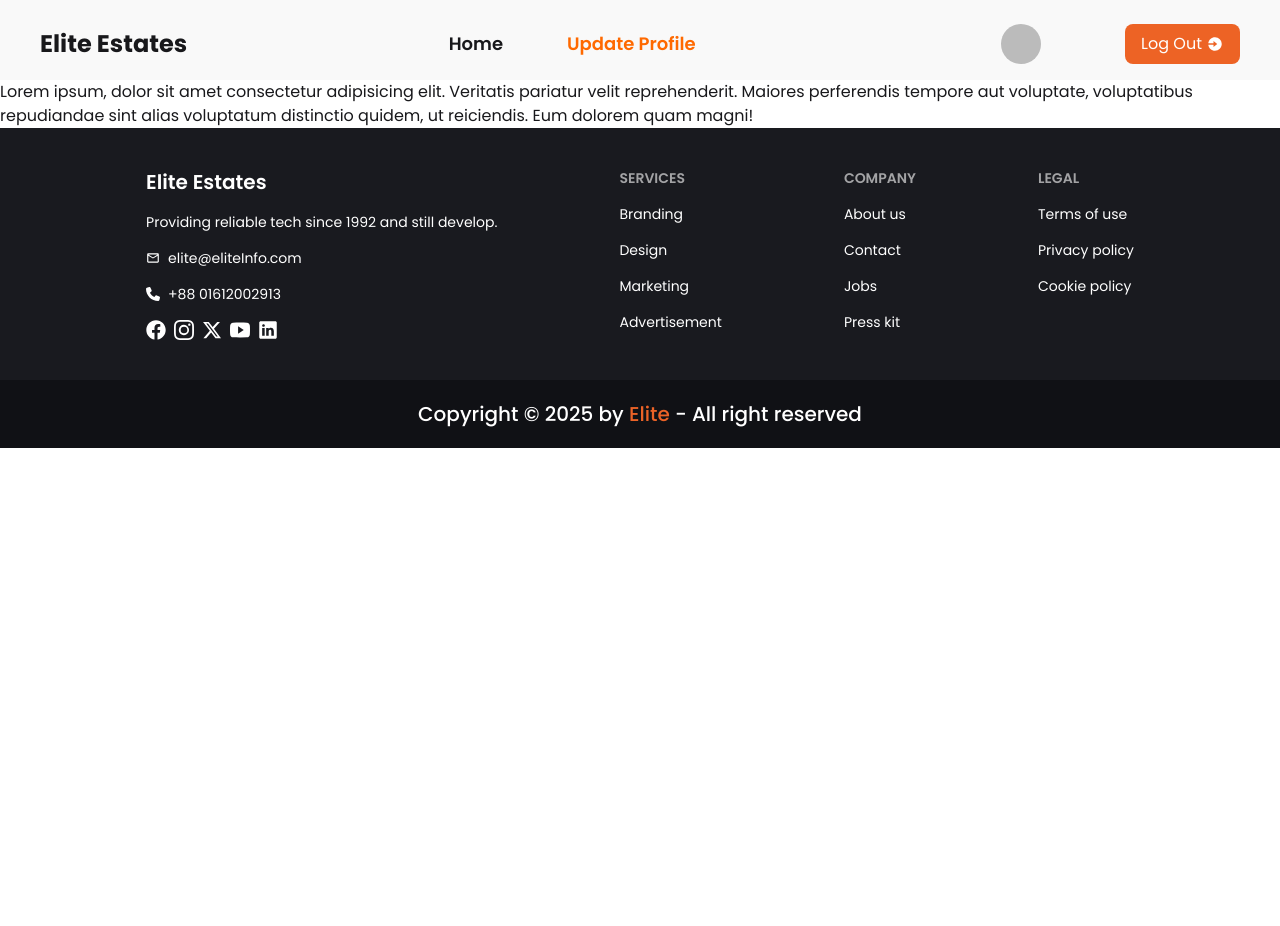
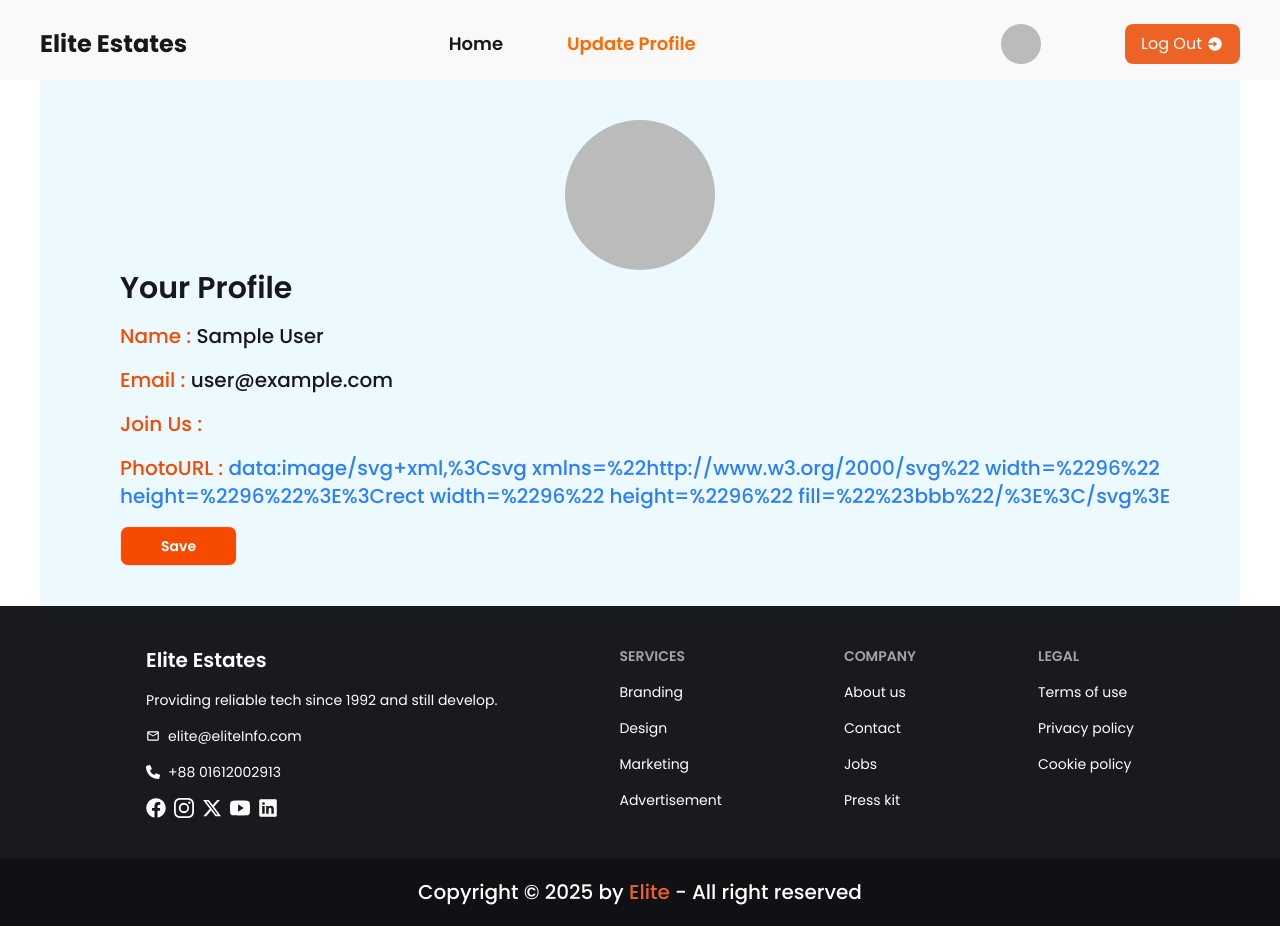
Before and after one commit to alshahrear/real-estate, a React (Vite) app: page /updateProfile in a window 1280 px wide. Before the commit the page ends 800 px from the top, so only its background shows below. Built offline with nearby package versions, Linux system fonts and the light colour scheme; no server answers; sample sign-in values are in the browser's storage.

Commit message:
update profile setup done

```diff
--- a/index.html
+++ b/index.html
@@ -4,7 +4,7 @@
     <meta charset="UTF-8" />
     <link rel="icon" type="image/svg+xml" href="/src/assets/febicon.png" />
     <meta name="viewport" content="width=device-width, initial-scale=1.0" />
-    <title>Vite + React</title>
+    <title>Real Estate | Home</title>
   </head>
   <body>
     <div id="root"></div>
--- a/src/Component/Google/GoogleLogin.jsx
+++ b/src/Component/Google/GoogleLogin.jsx
@@ -1,40 +1,41 @@
-
 import { FcGoogle } from "react-icons/fc";
 import { SiGithub } from "react-icons/si";
 import { auth } from "../firebase/firebase.config";
 import { GithubAuthProvider, GoogleAuthProvider, signInWithPopup } from "firebase/auth";
 import { useLocation, useNavigate } from "react-router-dom";
 
-
 const GoogleLogin = () => {
-
     const googleProvider = new GoogleAuthProvider();
     const githubProvider = new GithubAuthProvider();
 
     const location = useLocation();
-    const Navigate = useNavigate();
+    const navigate = useNavigate();
 
-    const handleGoogleLogin = () =>{
+    const handleGoogleLogin = () => {
         signInWithPopup(auth, googleProvider)
-    .then(result =>{
-        console.log(result.user);
-        Navigate(location?.state ? location.state : "/");
-    })
-    .catch(error =>{
-        console.error(error);
-    })
-    }
+            .then(result => {
+                console.log(result.user);
+                const redirectPath = location.state?.from?.pathname || "/";
+                console.log("Redirecting to:", redirectPath);
+                navigate(redirectPath);
+            })
+            .catch(error => {
+                console.error(error);
+            });
+    };
 
-    const handleGithubLogin = () =>{
+    const handleGithubLogin = () => {
         signInWithPopup(auth, githubProvider)
-    .then(result =>{
-        console.log(result.user);
-        Navigate(location?.state ? location.state : "/");
-    })
-    .catch(error =>{
-        console.error(error);
-    })
-    }
+            .then(result => {
+                console.log(result.user);
+                const redirectPath = location.state?.from?.pathname || "/";
+                console.log("Redirecting to:", redirectPath);
+                navigate(redirectPath);
+            })
+            .catch(error => {
+                console.error(error);
+            });
+    };
 
     return (
         <div className="flex justify-center">
@@ -44,10 +45,14 @@ const GoogleLogin = () => {
                     <span className="px-3 font-medium text-gray-600">Or</span>
                     <div className="flex-1 h-[1px] bg-gray-400"></div>
                 </div>
-                <button onClick={handleGoogleLogin} className="btn  px-[110px] rounded-2xl bg-white text-black"><span><FcGoogle></FcGoogle></span>Continue With Google</button> <br />
-                <button  onClick={handleGithubLogin} className="btn px-[110px] rounded-2xl bg-white text-black mt-2"><span><SiGithub></SiGithub></span> Continue With Github</button>
+                <button onClick={handleGoogleLogin} className="btn  px-[110px] rounded-2xl bg-white text-black">
+                    <span><FcGoogle /></span> Continue With Google
+                </button>
+                <br />
+                <button onClick={handleGithubLogin} className="btn px-[110px] rounded-2xl bg-white text-black mt-2">
+                    <span><SiGithub /></span> Continue With Github
+                </button>
             </div>
-
         </div>
     );
 };
--- a/src/Component/Login/Login.jsx
+++ b/src/Component/Login/Login.jsx
@@ -11,7 +11,7 @@ const Login = () => {
     const { signIn } = useContext(AuthContext);
     const [showPassword, setShowPassword] = useState(false);
     const location = useLocation();
-    const Navigate = useNavigate();
+    const navigate = useNavigate();
 
     const handleLogin = e => {
         e.preventDefault();
@@ -26,7 +26,9 @@ const Login = () => {
                     position: "top-right",
                     autoClose: 2000,
                 });
-                Navigate(location?.state ? location.state : "/");
+                const redirectPath = location.state?.from?.pathname || "/";
+                console.log("Redirecting to:", redirectPath);
+                navigate(redirectPath);
             })
             .catch(error => {
                 console.error(error);
@@ -34,6 +36,7 @@ const Login = () => {
                     position: "top-right",
                     autoClose: 2000,
                 });
+
             });
     }
 
--- a/src/Component/Register/Register.jsx
+++ b/src/Component/Register/Register.jsx
@@ -10,7 +10,7 @@ const Register = () => {
     const { createUser } = useContext(AuthContext);
     const [showPassword, setShowPassword] = useState(false);
     const location = useLocation();
-    const Navigate = useNavigate();
+    const navigate = useNavigate();
 
     const handleRegister = e => {
         e.preventDefault();
@@ -46,7 +46,9 @@ const Register = () => {
                     position: "top-right",
                     autoClose: 2000,
                 });
-                Navigate(location?.state ? location.state : "/");
+                const redirectPath = location.state?.from?.pathname || "/";
+                console.log("Redirecting to:", redirectPath);
+                navigate(redirectPath);
             })
             .catch(error => {
                 console.error(error);
--- a/src/Component/UpdateProfile/UpdateProfile.jsx
+++ b/src/Component/UpdateProfile/UpdateProfile.jsx
@@ -1,9 +1,34 @@
-
+import { Helmet } from "react-helmet-async";
+import { useContext } from "react";
+import { AuthContext } from "../Provider/AuthProvider";
 
 const UpdateProfile = () => {
+    const { user } = useContext(AuthContext);
+
     return (
         <div>
-            <p>Lorem ipsum, dolor sit amet consectetur adipisicing elit. Veritatis pariatur velit reprehenderit. Maiores perferendis tempore aut voluptate, voluptatibus repudiandae sint alias voluptatum distinctio quidem, ut reiciendis. Eum dolorem quam magni!</p>
+            <Helmet>
+                <title>Update Profile</title>
+            </Helmet>
+            <div className="py-10 rounded w-[1200px] mx-auto bg-[#ecf9ff]">
+                <div className="flex justify-center ">
+                    {
+                        user.photoURL ?
+                        <img className="rounded-full w-[150px] h-[150px] " src={user.photoURL} alt="" /> :
+                        <>
+                        <div className="skeleton h-32 w-32 shrink-0 rounded-full"></div>
+                        </>
+                    }
+                </div>
+                <div className=" ml-20 space-y-4">
+                    <h2 className="text-3xl font-semibold">Your Profile</h2>
+                    <p className="text-xl font-medium"><span className="text-orange-600">Name :</span> {user.displayName} </p>
+                    <p className="text-xl font-medium"><span className="text-orange-600">Email :</span> {user.email}</p>
+                    <p className="text-xl font-medium"><span className="text-orange-600">Join Us : </span>{user.metadata.creationTime}</p>
+                    <p className="text-xl font-medium "><span className="text-orange-600">PhotoURL :</span><span className="text-blue-500 hover:link"> {user.photoURL}</span></p>
+                    <button className="btn text-white hover:bg-amber-500 bg-orange-600 px-10 py-3 rounded-lg">Save</button>
+                </div>
+            </div>
         </div>
     );
 };
```
Also changed, not shown: src/assets/resort.png (added).
